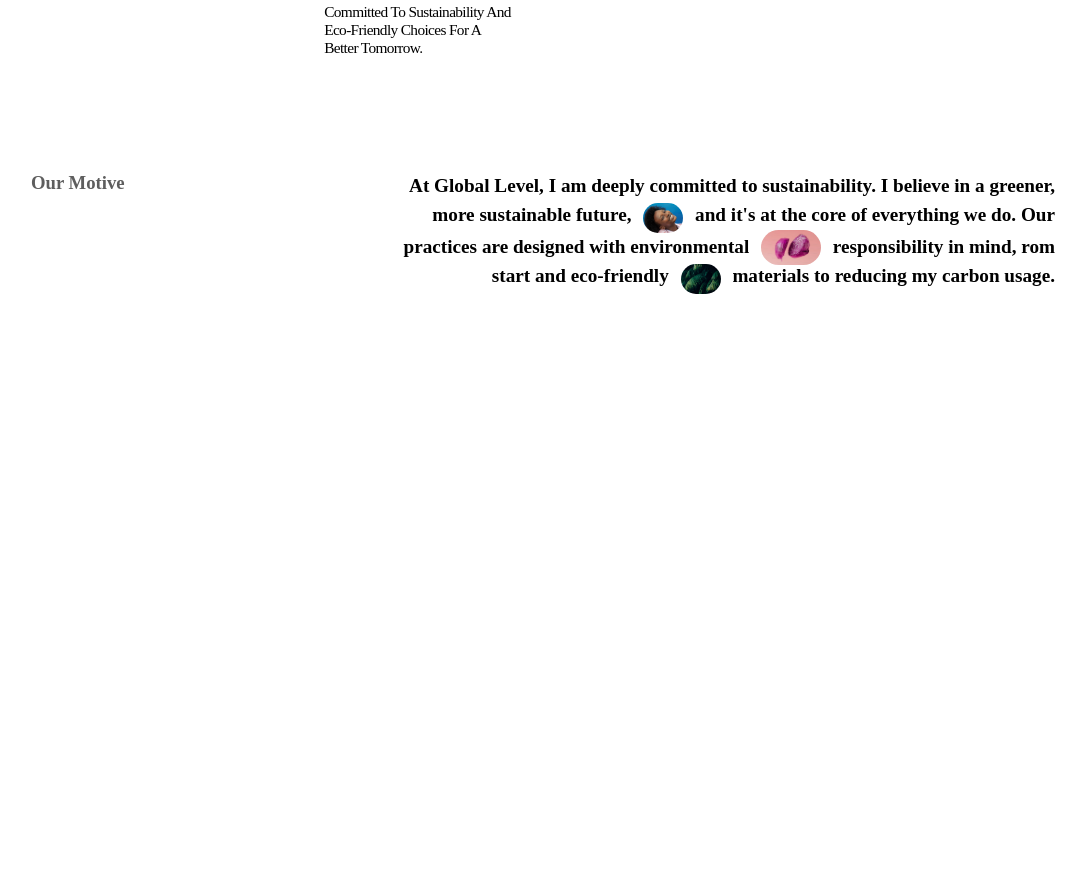
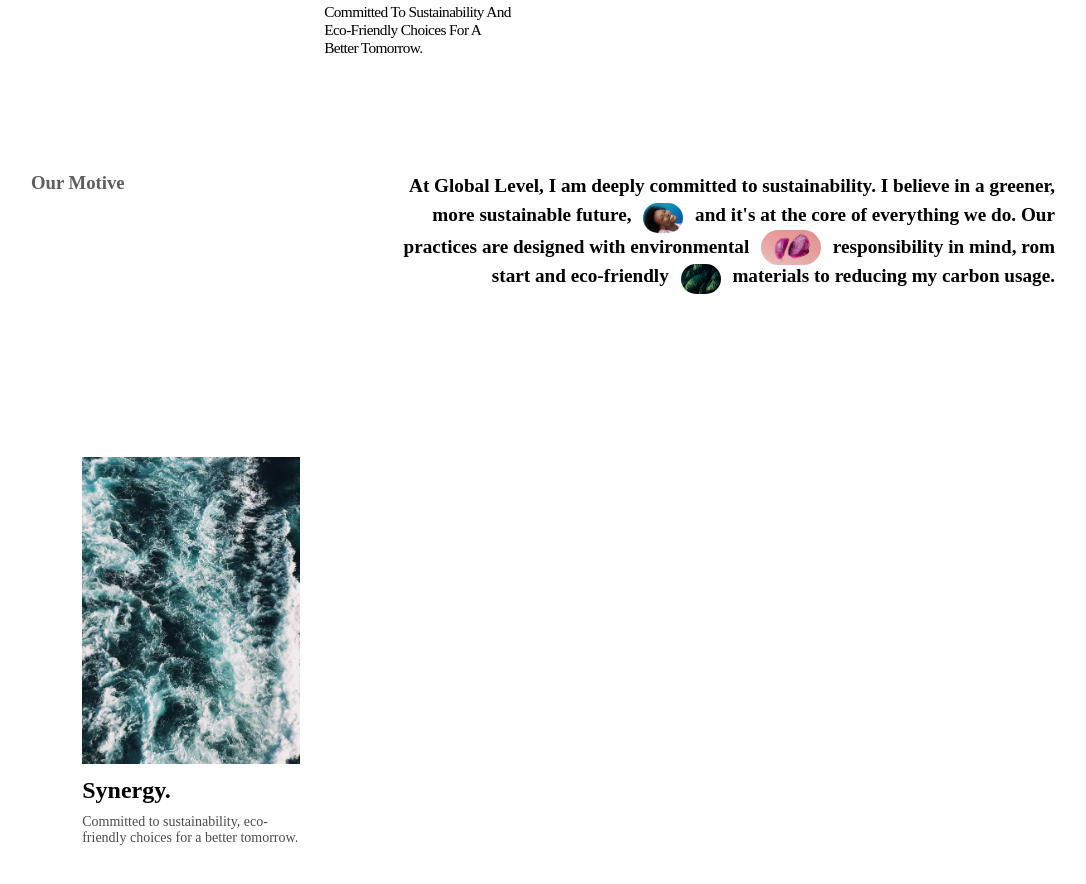
Before and after one commit to aadarshraj02/Simple-page, a plain HTML site: page index.html in a window 1280 px wide. Shown: the part 774-1658 px from the top of the page, without its empty margins (97-1183 px from the left). Before the commit the page ends 1103 px from the top, so only its background shows below. Drawn offline with nearby package versions, Linux system fonts and the light colour scheme.

Commit message:
first part of imgae

```diff
--- a/index.html
+++ b/index.html
@@ -63,6 +63,18 @@
           carbon usage.
         </p>
       </div>
+      <div id="pictures">
+        <div id="first-pic">
+          <div id="pic-img">
+            <img src="images/sea.jpg" alt="" />
+          </div>
+          <h2>Synergy.</h2>
+          <p>
+            Committed to sustainability, eco-friendly choices for a better
+            tomorrow.
+          </p>
+        </div>
+      </div>
     </div>
     <script src="script.js"></script>
   </body>
--- a/style.css
+++ b/style.css
@@ -155,3 +155,32 @@ h3 {
   background-position: 0% 60%;
   background-size: cover;
 }
+#pictures {
+  margin-top: 7vw;
+  padding: 3vw;
+  padding-left: 14vw;
+  padding-right: 12vw;
+}
+#first-pic {
+  width: 17vw;
+}
+#first-pic #pic-img {
+  width: 100%;
+  height: 24vw;
+  margin-bottom: 1vw;
+}
+#pic-img img {
+  height: 100%;
+  width: 100%;
+  object-fit: cover;
+}
+#first-pic h1 {
+  letter-spacing: -0.1vw;
+  font-weight: 100;
+  font-size: 2vw;
+}
+#first-pic p {
+  opacity: 0.7;
+  font-size: 14px;
+  margin-top: 10px;
+}
```
